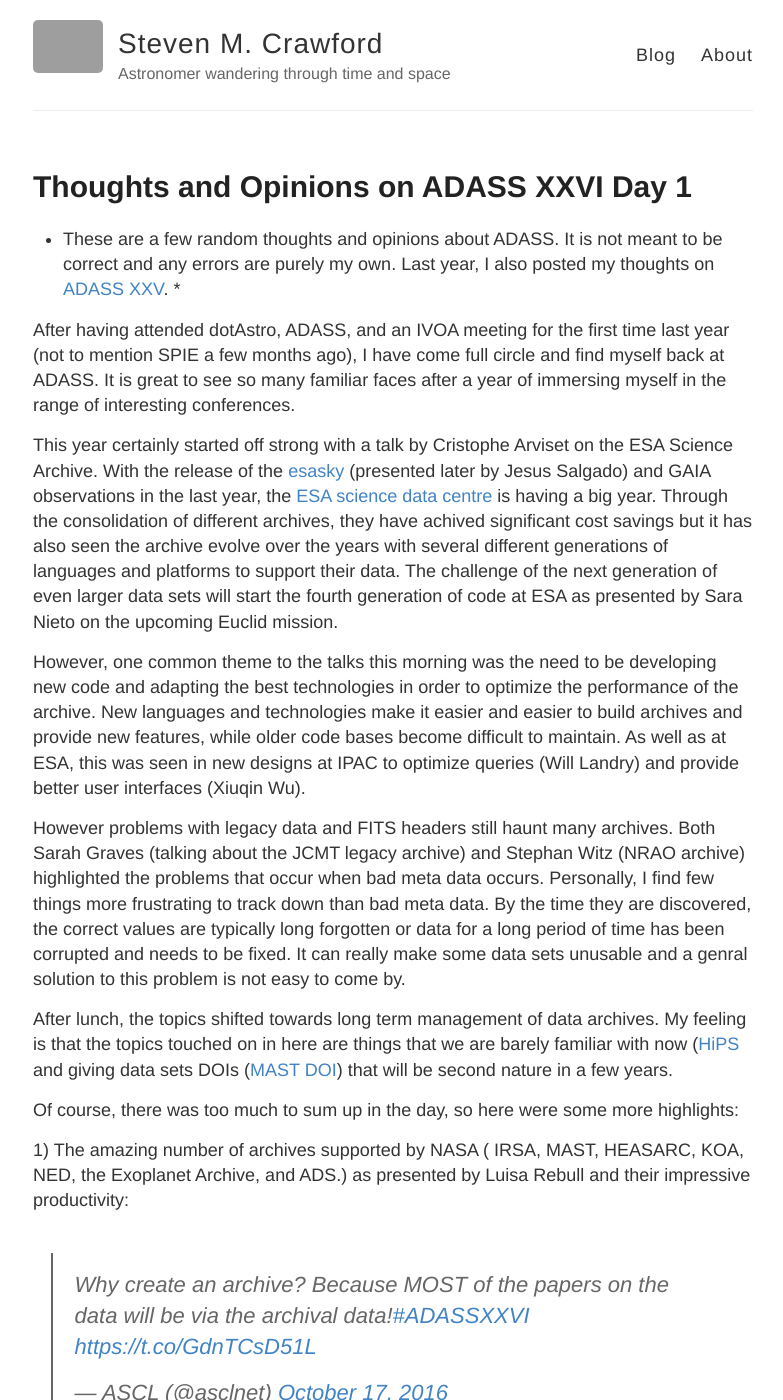
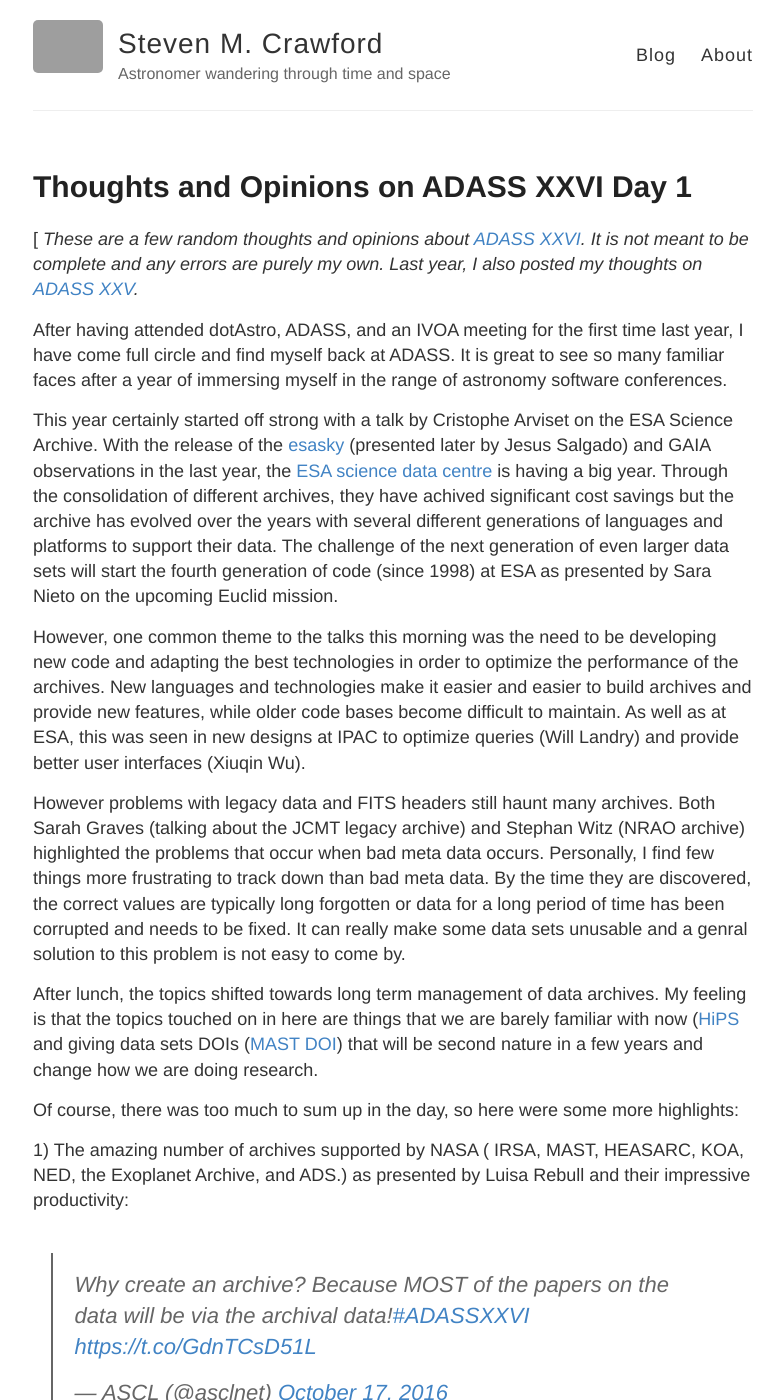
Before and after one commit to crawfordsm/crawfordsm.github.io, a Jekyll site: the page built from _posts/2016-10-17-ADASS_Day1.md, in a window 1280 px wide and 1400 px high. Shown: the whole window, without its empty margins (247-1030 px from the left). Built offline with Jekyll 4.4.1, drawn with Linux system fonts in a browser that asks for light colours; comment, search, counter and statistics services are not loaded; some of the changed text lies outside the part shown; grey boxes are pictures that could not be loaded.

Commit message:
Update 2016-10-17-ADASS_Day1.md

```diff
--- a/_posts/2016-10-17-ADASS_Day1.md
+++ b/_posts/2016-10-17-ADASS_Day1.md
@@ -2,19 +2,19 @@
 layout: post
 title:  Thoughts and Opinions on ADASS XXVI Day 1
 ---
+[
+_These are a few random thoughts and opinions about [ADASS XXVI](http://www.adass2016.inaf.it/index.php).  It is not meant to be complete and any errors are purely my own.  Last year, I also posted my thoughts on [ADASS XXV](http://stevecrawford.saao.ac.za/2015/10/26/adass-day-1/)._
 
-* These are a few random thoughts and opinions about ADASS.  It is not meant to be correct and any errors are purely my own.  Last year, I also posted my thoughts on [ADASS XXV](http://stevecrawford.saao.ac.za/2015/10/26/adass-day-1/). *
+After having attended dotAstro, ADASS, and an IVOA meeting for the first time last year, I have come full circle and find myself back at ADASS.   It is great to see so many familiar faces after a year of immersing myself in the range of astronomy software conferences.
 
-After having attended dotAstro, ADASS, and an IVOA meeting for the first time last year (not to mention SPIE a few months ago), I have come full circle and find myself back at ADASS.   It is great to see so many familiar faces after a year of immersing myself in the range of interesting conferences.
+This year certainly started off strong with a talk by Cristophe Arviset on the ESA Science Archive.   With the release of the [esasky](http://sky.esa.int/) (presented later by Jesus Salgado) and GAIA observations in the last year, the [ESA science data centre](http://www.cosmos.esa.int/web/esdc) is having a big year.   Through the consolidation of different archives, they have achived significant cost savings but the  archive has evolved over the years with several different generations of languages and platforms to support their data.   The challenge of the next generation of even larger data sets will start the fourth generation of code (since 1998) at ESA as presented by Sara Nieto on the upcoming Euclid mission.
 
-This year certainly started off strong with a talk by Cristophe Arviset on the ESA Science Archive.   With the release of the [esasky](http://sky.esa.int/) (presented later by Jesus Salgado) and GAIA observations in the last year, the [ESA science data centre](http://www.cosmos.esa.int/web/esdc) is having a big year.   Through the consolidation of different archives, they have achived significant cost savings but it has also seen the archive evolve over the years with several different generations of languages and platforms to support their data.   The challenge of the next generation of even larger data sets will start the fourth generation of code at ESA as presented by Sara Nieto on the upcoming Euclid mission.
-
-However, one common theme to the talks this morning was the need to be developing new code and adapting the best technologies in order to optimize the performance of the archive.  New languages and technologies make it easier and easier to build archives and provide new features, while older code bases become difficult to maintain.   As well as at ESA, this was seen in new designs at IPAC to optimize queries (Will Landry) and provide better user interfaces (Xiuqin Wu).
+However, one common theme to the talks this morning was the need to be developing new code and adapting the best technologies in order to optimize the performance of the archives.  New languages and technologies make it easier and easier to build archives and provide new features, while older code bases become difficult to maintain.   As well as at ESA, this was seen in new designs at IPAC to optimize queries (Will Landry) and provide better user interfaces (Xiuqin Wu).
 
 However problems with legacy data and FITS headers still haunt many archives.  Both Sarah Graves (talking about the JCMT legacy archive) and Stephan Witz (NRAO archive) highlighted the problems that occur when bad meta data occurs.   Personally, I find few things more frustrating to track down than bad meta data.  By the time they are discovered, the correct values are typically long forgotten or data for a long period of time has been corrupted and needs to be fixed.   It can really make some data sets unusable and a genral solution to this problem is not easy to come by.
 
 After lunch, the topics shifted towards long term management of data archives. My feeling is that the topics touched on in here are things that we are barely familiar with now ([HiPS](http://aladin.u-strasbg.fr/hips/) and
-giving data sets DOIs ([MAST DOI](https://archive.stsci.edu/doi/search/index.html)) that will be second nature in a few years.
+giving data sets DOIs ([MAST DOI](https://archive.stsci.edu/doi/search/index.html)) that will be second nature in a few years and change how we are doing research.
 
 Of course, there was too much to sum up in the day, so here were some more highlights:
 
@@ -22,12 +22,11 @@
 <blockquote class="twitter-tweet" data-lang="en"><p lang="en" dir="ltr">Why create an archive? Because MOST of the papers on the data will be via the archival data!<a href="https://twitter.com/hashtag/ADASSXXVI?src=hash">#ADASSXXVI</a> <a href="https://t.co/GdnTCsD51L">https://t.co/GdnTCsD51L</a></p>&mdash; ASCL (@asclnet) <a href="https://twitter.com/asclnet/status/787988726551052288">October 17, 2016</a></blockquote>
 <script async src="//platform.twitter.com/widgets.js" charset="utf-8"></script>
 
-Although it is interesting to compare to the ESA model which is consolidating many of its archives (although things like CDS are still independent).  Archive services do collaborate and work towards interoperability, but a good, open question is whether astronomy would benefit from an even greater streamlined approach or more open collaboration.
+Although it is interesting to compare to the ESA model which is consolidating many of its archives.  Archive services do collaborate and work towards interoperability, but a good, open question is whether astronomy would benefit from an even greater streamlined approach or more open collaboration.
 
 2) Environments optimized for visualizing transient detections -- this was just a cool example that we could have much better work environments for many of the tasks that we do.  See [Meade et al. 2014](http://adsabs.harvard.edu/abs/2014PASA...31...33M) as well as soon to be published results as well.
 
 3) [CLEOPATRA](https://www.asterics2020.eu/cleopatra) is developing some revolutionary technologies for sharing very high time critical information from different observatories.
 
-4) Of course, the next frontier is currently here and graviational waves will require fast follow-up. Of course, there are many opportunities for collaboration and many of the tools are open source software.
-
-Overall, a very interesting first day.   It ended with two Birds of a Feathers sessions on FITS and operating distributed telescopes, and then an enjoyable dinner with Tom Robitaille to plan our Birds of a Feather astropy session on Wednesday.  Other than not having Tiramasu for desert, I would recommend Hosteri Malcontent for a good, seafood dinner.
+4) Of course, the next frontier is currently here and graviational waves will require fast follow-up. Of course, there are many opportunities for collaboration and many of the tools are open source software. --
+Overall, a very interesting first day.   It ended with two Birds of a Feathers sessions on FITS (again!--but standards are critical and I'll be interested in the data model talks later in the week) and operating distributed telescopes (not an easy problem and will be more important especially with large radio telescopes and LSST follow-up), and then an enjoyable dinner with Tom Robitaille to plan our Birds of a Feather astropy session on Wednesday.  Other than not having tiramasu for desert, we had a very good seafood dinner at Hostaria Malcanton, which is just the Piazza Unità d'Italia.
```
